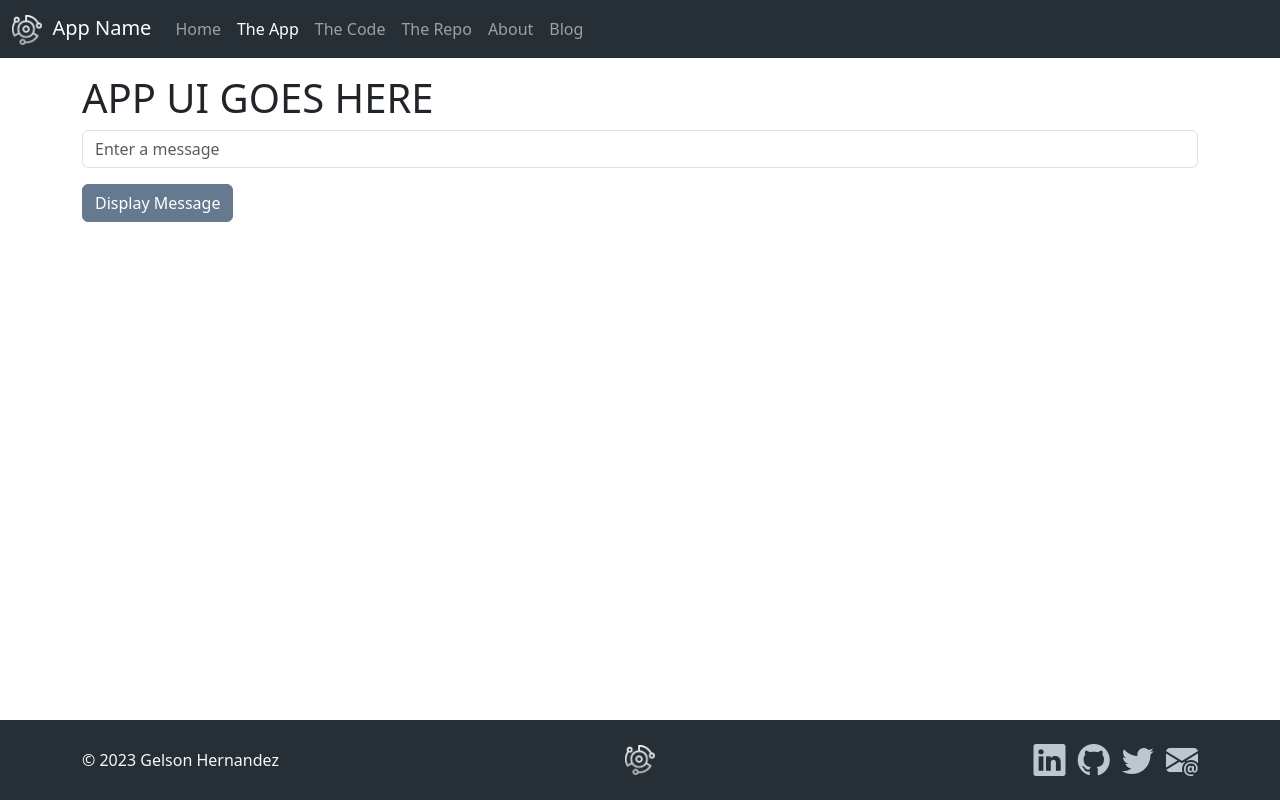
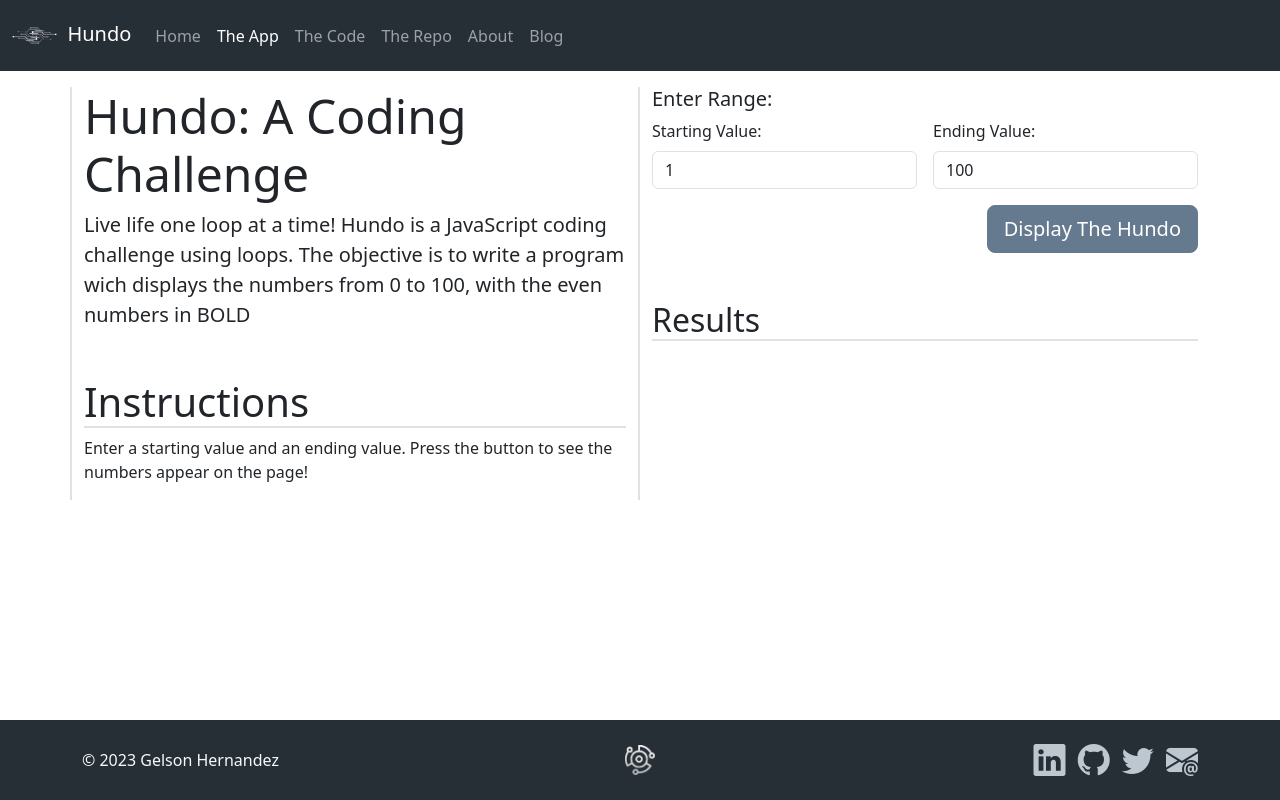
Before and after one commit to gelsonh/GelsonHundo, a plain HTML site: page app.html in a window 1280 px wide. Drawn offline with nearby package versions, Linux system fonts and the light colour scheme; some packages are replaced by stand-ins of ours; a script that the page names is missing.

Commit message:
Changed the Logo

```diff
--- a/app.html
+++ b/app.html
@@ -6,7 +6,7 @@
       name="viewport"
       content="width=device-width, initial-scale=1.0, shrink-to-fit=no"
     />
-    <title>App Name: A Coding Challenge</title>
+    <title>Hundo: A Coding Challenge</title>
 
     <!-- Bootstrap CSS -->
     <link
@@ -38,8 +38,8 @@
       <nav class="navbar navbar-expand-lg navbar-dark">
         <div class="container-fluid">
           <a class="navbar-brand" href="/index.html">
-            <img src="/img/mainLogo1.png" height="30" alt="developer logo" />
-            &nbsp;App Name</a
+            <img src="/img/2.png" height="45" alt="developer logo" />
+            &nbsp;Hundo</a
           >
           <button
             class="navbar-toggler"
@@ -85,16 +85,69 @@
 
     <!-- START: Main -->
     <main class="container py-3">
-      <h1>APP UI GOES HERE</h1>
-      <input
-        class="form-control"
-        id="message"
-        placeholder="Enter a message"
-        type="text"
-      />
-      <button class="btn btn-primary my-3" id="btnSubmit" type="button">
-        Display Message
-      </button>
+      <div class="row row-cols-1 row-cols-md-2 gy-2">
+        <div class="col border-end border-start border-2">
+          <h1 class="display-5">Hundo: A Coding Challenge</h1>
+          <p class="lead">
+            Live life one loop at a time! Hundo is a JavaScript coding challenge
+            using loops. The objective is to write a program wich displays the
+            numbers from 0 to 100, with the even numbers in
+            <strong>BOLD</strong>
+          </p>
+          <h2 class="mt-5 border-bottom border-2 display-6">Instructions</h2>
+          <p>
+            Enter a starting value and an ending value. Press the button to see
+            the numbers appear on the page!
+          </p>
+        </div>
+        <div class="col">
+          <h5>Enter Range:</h5>
+          <form action="#" class="row g-3">
+            <div class="col-6">
+              <label class="form-label" for="startValue">Starting Value:</label>
+              <input
+                class="form-control"
+                id="startValue"
+                name="startValue"
+                type="number"
+                placeholder="Start Value"
+                value="1"
+                aria-label="Start Value"
+              />
+            </div>
+            <div class="col-6">
+              <label class="form-label" for="startValue">Ending Value:</label>
+              <input
+                class="form-control"
+                id="endValue"
+                name="endValue"
+                type="number"
+                placeholder="End Value"
+                value="100"
+                aria-label="End Value"
+              />
+            </div>
+            <div class="col-12 text-end">
+              <button
+                class="btn btn-primary btn-lg"
+                id="btnSubmit"
+                type="button"
+              >
+                Display The Hundo
+              </button>
+            </div>
+          </form>
+
+          <h2 class="mt-5 border-bottom border-2">Results</h2>
+          <div class="table-responsive">
+            <table class="table table-striped table-sm">
+              <tbody id="results">
+                <!-- Results go here -->
+              </tbody>
+            </table>
+          </div>
+        </div>
+      </div>
     </main>
     <!-- END: Main -->
 
@@ -132,9 +185,7 @@
     <script src="/js/site.js"></script>
 
     <script>
-      document
-        .getElementById("btnSubmit")
-        .addEventListener("click", displayMessage);
+      document.getElementById("btnSubmit").addEventListener("click", getValues);
     </script>
   </body>
 </html>
--- a/css/site.css
+++ b/css/site.css
@@ -77,7 +77,7 @@ footer {
 }
 
 .app-logo {
-  max-width: 400px;
+  max-width: 500px;
 }
 
 .checklist i {
@@ -89,3 +89,7 @@ footer {
   font-size: 3.5rem;
   padding-left: 0.5rem;
 }
+
+.even {
+  font-weight: bold;
+}
```
Also changed, not shown: code.html (+3 -3 lines), index.html (+9 -4 lines), img/1.png (added), img/2.png (added), img/mainLogo copy.png (added).
